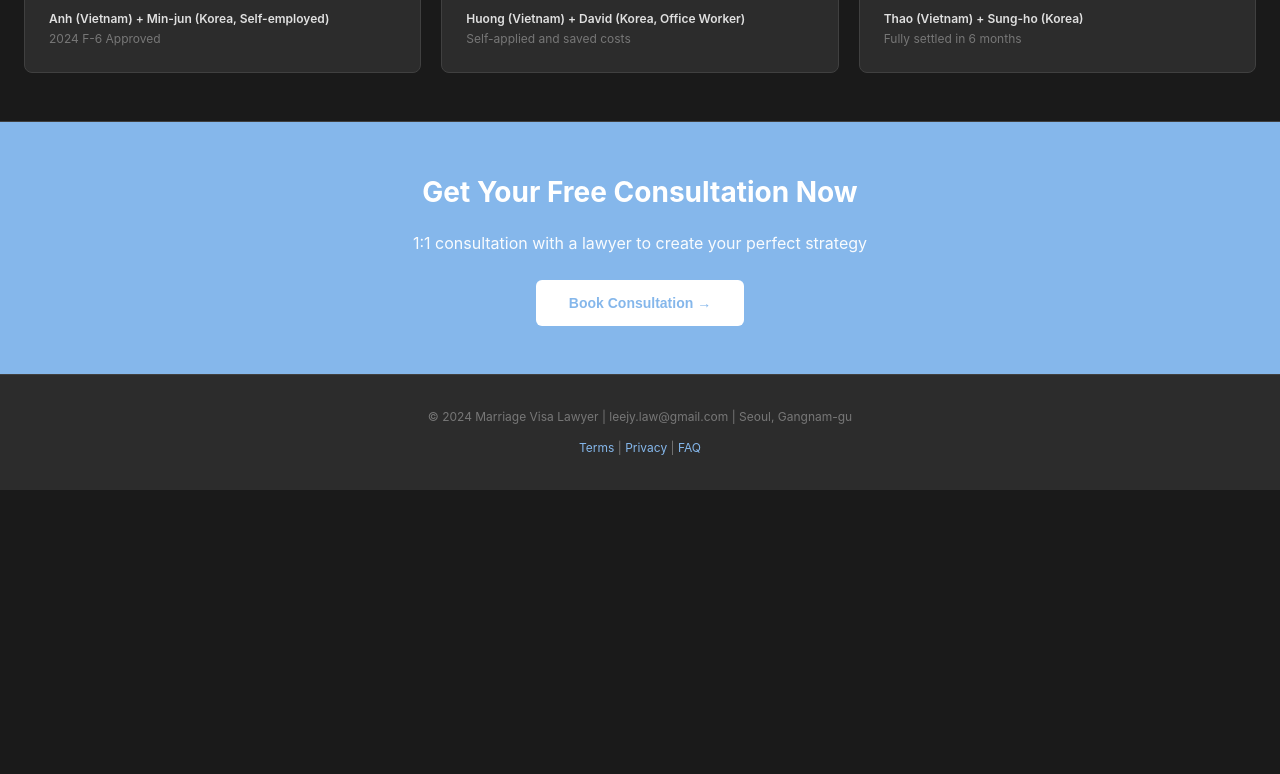
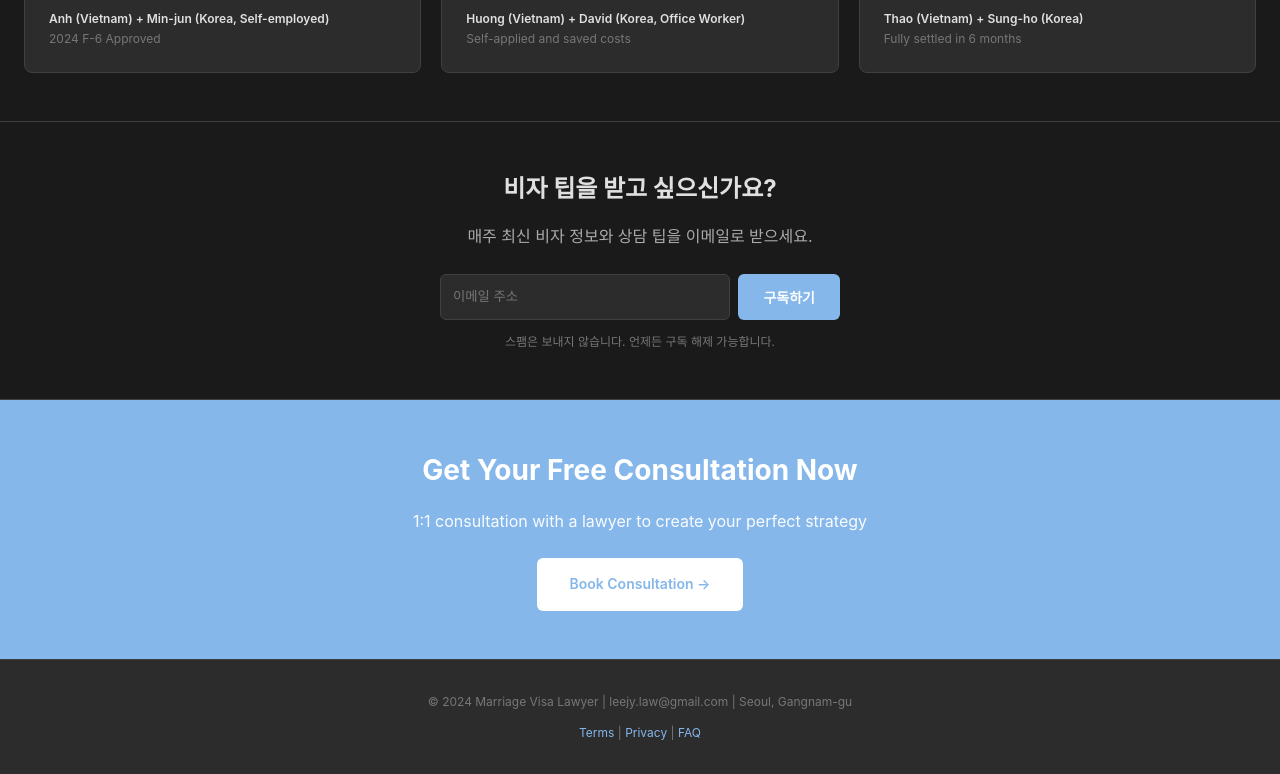
Before and after one commit to kate-jiyoung-lee/visa4U, a plain HTML site: page index.html in a window 1280 px wide. Shown: the part 1952-2726 px from the top of the page. Before the commit the page ends 2442 px from the top, so only its background shows below. Drawn offline with Linux system fonts and the light colour scheme.

Commit message:
Add Formspree email subscription and Calendly scheduling

```diff
--- a/index.html
+++ b/index.html
@@ -155,8 +155,8 @@ footer { background: var(--surface); border-top: 1px solid var(--border); paddin
     <h1 id="hero-title">한국 배우자와 함께, 비자부터 영주권까지</h1>
     <p id="hero-desc">F-6 결혼비자 신청부터 F-2 영주권 전환, 가족 초대까지. 변호사가 모든 단계를 책임집니다.</p>
     <div class="cta-group">
-      <button class="btn btn-primary" id="btn-diagnosis">무료 위험도 진단</button>
-      <button class="btn btn-secondary" id="btn-consult">상담 신청</button>
+      <button class="btn btn-primary" id="btn-diagnosis" onclick="document.getElementById('email-form').scrollIntoView({behavior:'smooth'})">무료 위험도 진단</button>
+      <button class="btn btn-secondary" id="btn-consult" onclick="document.getElementById('calendly-section').scrollIntoView({behavior:'smooth'})">상담 신청</button>
     </div>
   </div>
 </div>
@@ -400,10 +400,22 @@ footer { background: var(--surface); border-top: 1px solid var(--border); paddin
   </div>
 </div>
 
-<div class="cta-section">
+<div class="section" style="background: var(--bg); text-align: center;">
+  <h2 style="font-size: 24px; font-weight: 700; color: var(--text-primary); margin-bottom: 16px;">비자 팁을 받고 싶으신가요?</h2>
+  <p style="color: var(--text-secondary); margin-bottom: 24px;">매주 최신 비자 정보와 상담 팁을 이메일로 받으세요.</p>
+  <div id="email-form" style="max-width: 400px; margin: 0 auto;">
+    <form action="https://formspree.io/f/xqpabann" method="POST" style="display: flex; gap: 8px; flex-wrap: wrap; justify-content: center;">
+      <input type="email" name="email" placeholder="이메일 주소" required style="flex: 1; min-width: 200px; padding: 12px; border: 1px solid var(--border); border-radius: 6px; background: var(--surface); color: var(--text-primary);">
+      <button type="submit" class="btn btn-primary">구독하기</button>
+    </form>
+    <p style="font-size: 12px; color: var(--text-muted); margin-top: 12px;">스팸은 보내지 않습니다. 언제든 구독 해제 가능합니다.</p>
+  </div>
+</div>
+
+<div class="cta-section" id="calendly-section">
   <h2 id="cta-title">Get Your Free Consultation Now</h2>
   <p id="cta-desc">1:1 consultation with a lawyer to create your perfect strategy</p>
-  <button class="btn" id="btn-cta">Book Consultation →</button>
+  <a href="https://calendly.com/leejy-office" target="_blank" class="btn" style="display: inline-block;" id="btn-cta">Book Consultation →</a>
 </div>
 
 <footer>
```
